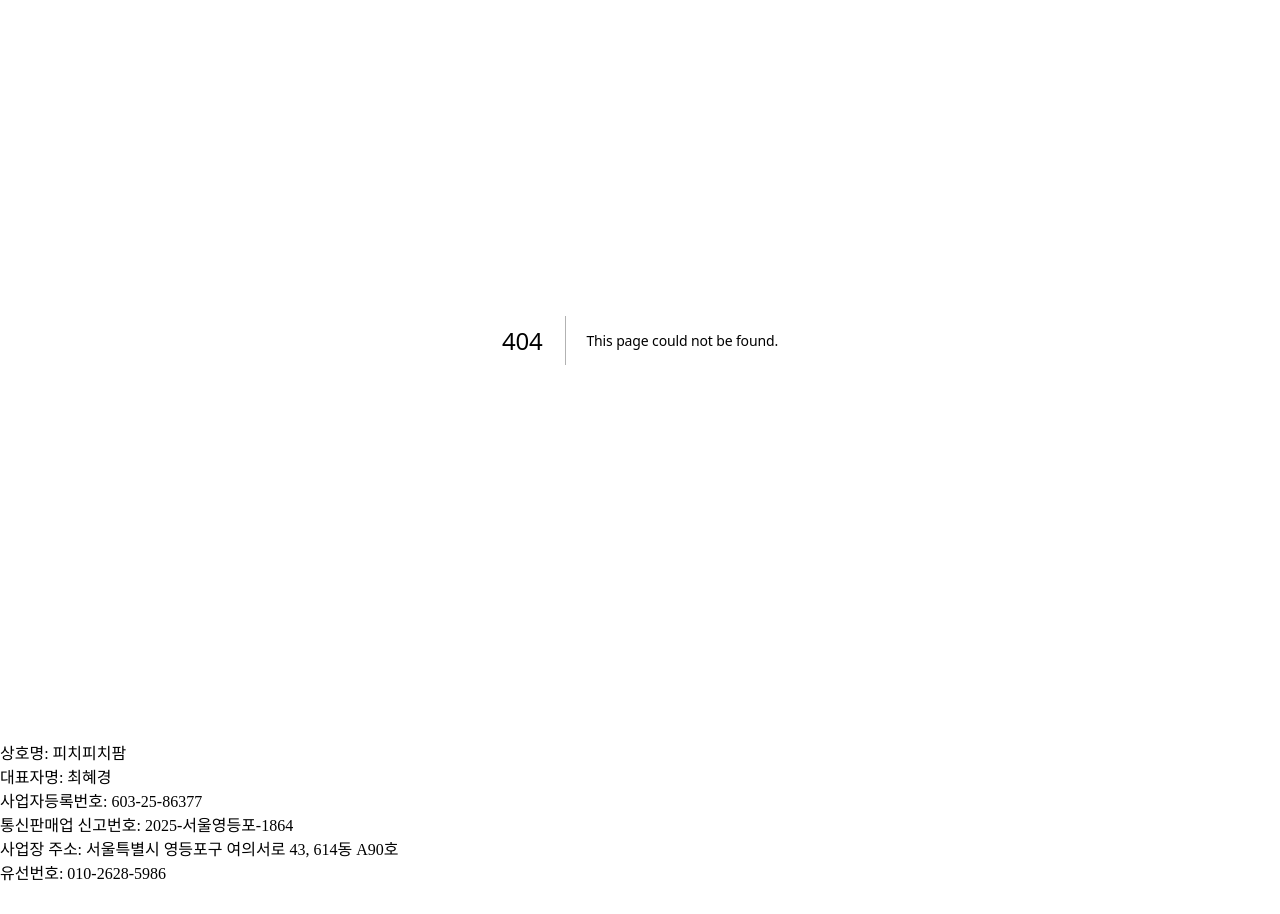
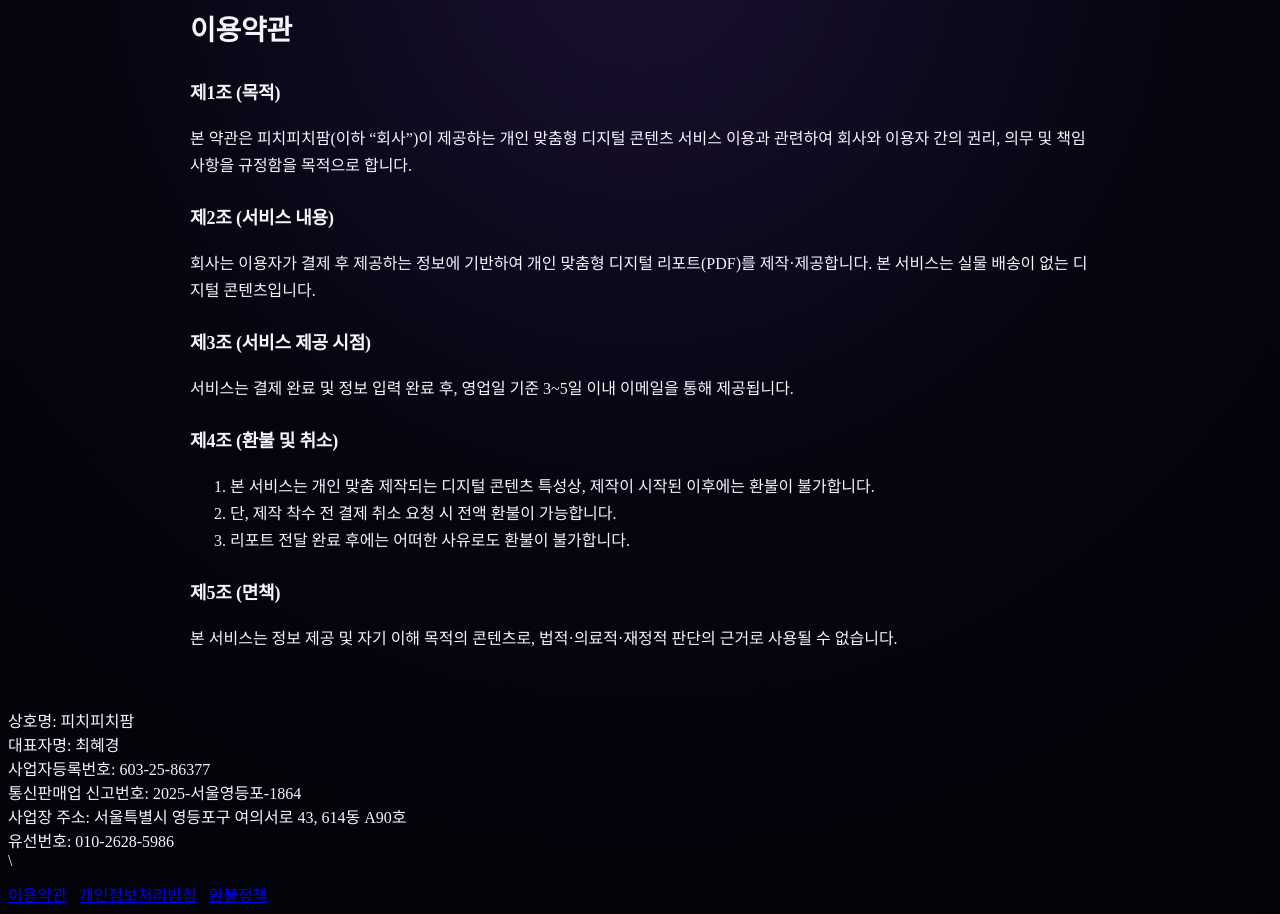
Before and after one commit to rachaelsong/chungdam-salon, a Next.js app: page /terms in a window 1280 px wide. Before the commit this address had no page. Shown: the part 60-974 px from the top of the page. Before the commit the page ends 944 px from the top, so only its background shows below. Built offline with nearby package versions, Linux system fonts and the light colour scheme.

Commit message:
Add policy pages and footer links

```diff
--- a/app/layout.tsx
+++ b/app/layout.tsx
@@ -21,7 +21,14 @@ export default function RootLayout({
             <div>사업장 주소: 서울특별시 영등포구 여의서로 43, 614동 A90호</div>
             <div>유선번호: 010-2628-5986</div>
           </div>
-        </footer>
+        </footer>\
+        <div style={{ marginTop: 12 }}>
+  <a href="/terms" style={{ marginRight: 12 }}>이용약관</a>
+  <a href="/privacy" style={{ marginRight: 12 }}>개인정보처리방침</a>
+  <a href="/refund">환불정책</a>
+</div>
+
+
       </body>
     </html>
   );
--- /dev/null
+++ b/app/terms/page.tsx
@@ -0,0 +1,32 @@
+export default function TermsPage() {
+  return (
+    <main style={{ maxWidth: 900, margin: "0 auto", padding: "40px 16px", lineHeight: 1.7 }}>
+      <h1 style={{ fontSize: 28, marginBottom: 16 }}>이용약관</h1>
+
+      <h2 style={{ fontSize: 18, marginTop: 24 }}>제1조 (목적)</h2>
+      <p>
+        본 약관은 피치피치팜(이하 “회사”)이 제공하는 개인 맞춤형 디지털 콘텐츠 서비스 이용과 관련하여 회사와 이용자 간의 권리, 의무 및 책임사항을 규정함을 목적으로 합니다.
+      </p>
+
+      <h2 style={{ fontSize: 18, marginTop: 24 }}>제2조 (서비스 내용)</h2>
+      <p>
+        회사는 이용자가 결제 후 제공하는 정보에 기반하여 개인 맞춤형 디지털 리포트(PDF)를 제작·제공합니다. 본 서비스는 실물 배송이 없는 디지털 콘텐츠입니다.
+      </p>
+
+      <h2 style={{ fontSize: 18, marginTop: 24 }}>제3조 (서비스 제공 시점)</h2>
+      <p>서비스는 결제 완료 및 정보 입력 완료 후, 영업일 기준 3~5일 이내 이메일을 통해 제공됩니다.</p>
+
+      <h2 style={{ fontSize: 18, marginTop: 24 }}>제4조 (환불 및 취소)</h2>
+      <ol>
+        <li>본 서비스는 개인 맞춤 제작되는 디지털 콘텐츠 특성상, 제작이 시작된 이후에는 환불이 불가합니다.</li>
+        <li>단, 제작 착수 전 결제 취소 요청 시 전액 환불이 가능합니다.</li>
+        <li>리포트 전달 완료 후에는 어떠한 사유로도 환불이 불가합니다.</li>
+      </ol>
+
+      <h2 style={{ fontSize: 18, marginTop: 24 }}>제5조 (면책)</h2>
+      <p>
+        본 서비스는 정보 제공 및 자기 이해 목적의 콘텐츠로, 법적·의료적·재정적 판단의 근거로 사용될 수 없습니다.
+      </p>
+    </main>
+  );
+}
```
Also changed, not shown: app/refund/page.tsx (added, +19 -0 lines), app/privacy/page.tsx (added).
